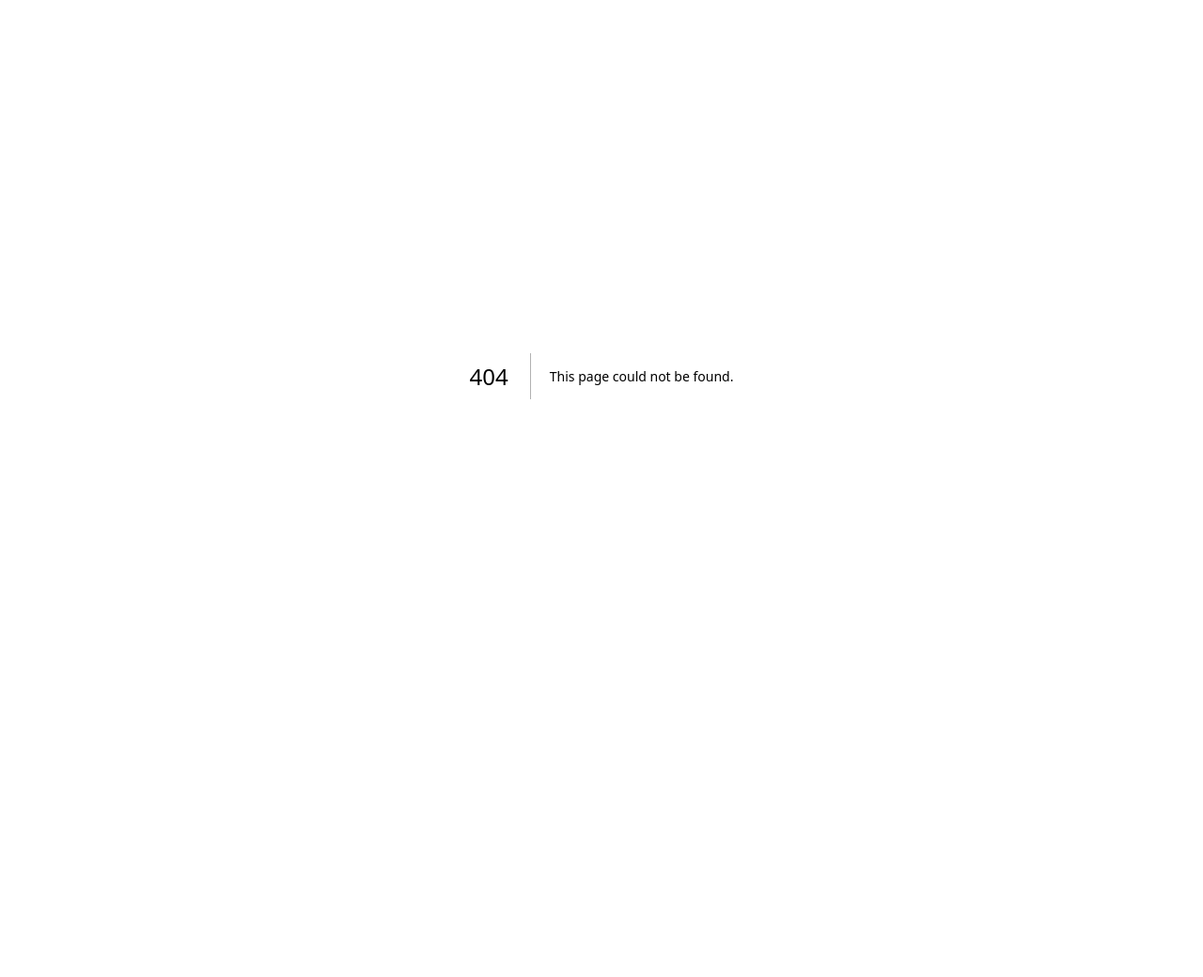
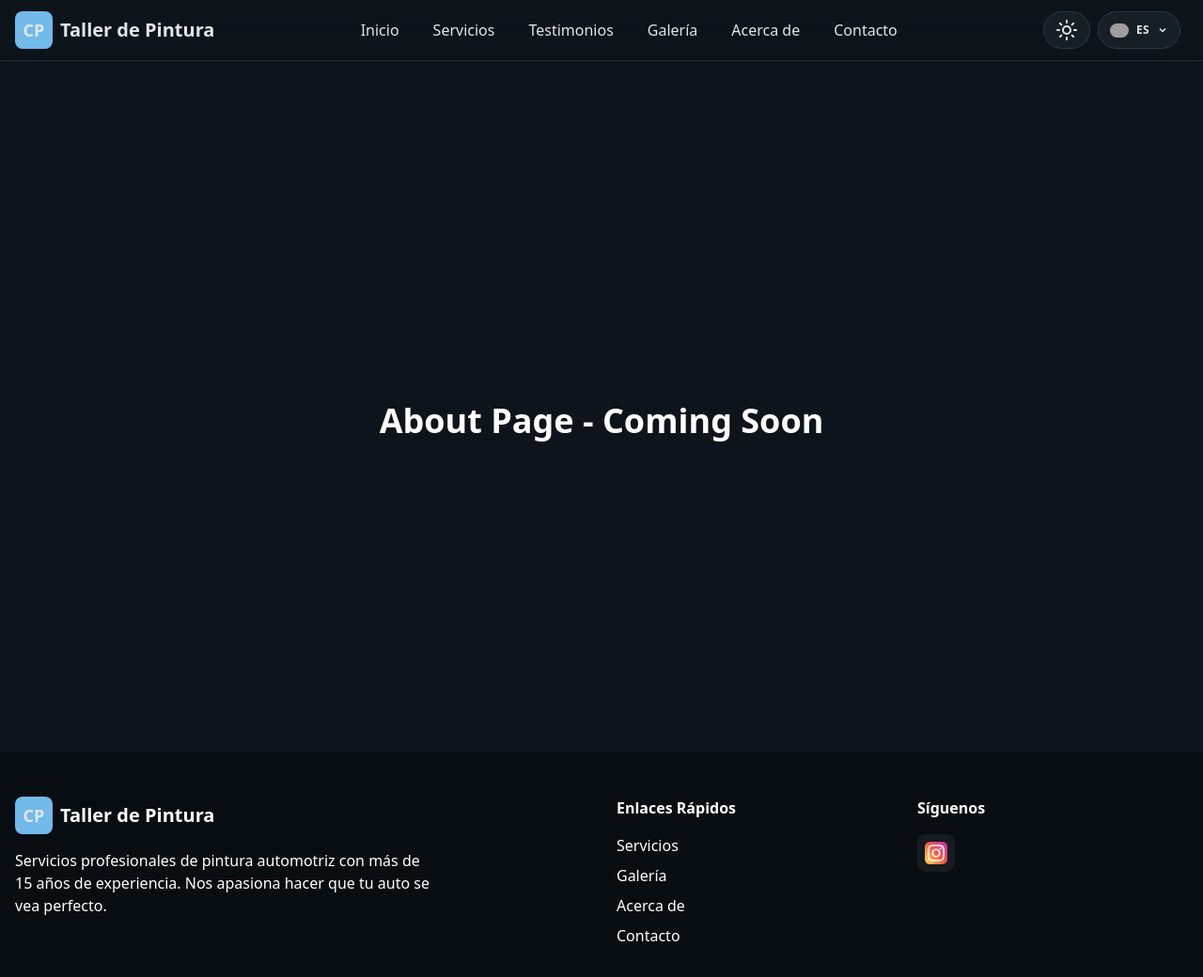
Before and after one commit to PatrykStefaniak/rc-83-garage, a Next.js app: page /about in a window 1280 px wide. Before the commit this address had no page. Shown: the top 1040 px of the page at 94% size. Before the commit the page ends 800 px from the top, so only its background shows below. Built offline with nearby package versions, Linux system fonts and the light colour scheme; grey boxes are pictures that could not be loaded.

Commit message:
Added gallery page, and placeholders for other pages

```diff
--- /dev/null
+++ b/app/about/page.tsx
@@ -0,0 +1,23 @@
+"use client";
+
+import { Navbar } from "@/components/ui/nav";
+import { Footer } from "@/components/ui/footer";
+import { useLanguage } from "@/providers/language-provider";
+import { Loader2 } from "lucide-react";
+
+export default function AboutPage() {
+    const { isLoading } = useLanguage();
+
+    return (
+        <div className="min-h-screen">
+            <div className={`${isLoading ? "opacity-100" : "opacity-0"} transition-opacity duration-700 flex items-center justify-center h-screen bg-(--bg) fixed inset-0 z-100 pointer-events-none`}>
+                <Loader2 className="w-10 h-10 animate-spin" />
+            </div>
+            <Navbar />
+            <main className="pt-24 min-h-screen flex items-center justify-center">
+                <h1 className="text-4xl font-bold text-(--text-dark)">About Page - Coming Soon</h1>
+            </main>
+            <Footer />
+        </div>
+    );
+}
--- /dev/null
+++ b/app/contact/page.tsx
@@ -0,0 +1,23 @@
+"use client";
+
+import { Navbar } from "@/components/ui/nav";
+import { Footer } from "@/components/ui/footer";
+import { useLanguage } from "@/providers/language-provider";
+import { Loader2 } from "lucide-react";
+
+export default function ContactPage() {
+    const { isLoading } = useLanguage();
+
+    return (
+        <div className="min-h-screen">
+            <div className={`${isLoading ? "opacity-100" : "opacity-0"} transition-opacity duration-700 flex items-center justify-center h-screen bg-(--bg) fixed inset-0 z-100 pointer-events-none`}>
+                <Loader2 className="w-10 h-10 animate-spin" />
+            </div>
+            <Navbar />
+            <main className="pt-24 min-h-screen flex items-center justify-center">
+                <h1 className="text-4xl font-bold text-(--text-dark)">Contact Page - Coming Soon</h1>
+            </main>
+            <Footer />
+        </div>
+    );
+}
--- /dev/null
+++ b/app/gallery/page.tsx
@@ -0,0 +1,5 @@
+import GalleryPage from "@/components/gallery/gallery-page";
+
+export default function Gallery() {
+    return <GalleryPage />;
+}
--- /dev/null
+++ b/app/services/page.tsx
@@ -0,0 +1,23 @@
+"use client";
+
+import { Navbar } from "@/components/ui/nav";
+import { Footer } from "@/components/ui/footer";
+import { useLanguage } from "@/providers/language-provider";
+import { Loader2 } from "lucide-react";
+
+export default function ServicesPage() {
+    const { isLoading } = useLanguage();
+
+    return (
+        <div className="min-h-screen">
+            <div className={`${isLoading ? "opacity-100" : "opacity-0"} transition-opacity duration-700 flex items-center justify-center h-screen bg-(--bg) fixed inset-0 z-100 pointer-events-none`}>
+                <Loader2 className="w-10 h-10 animate-spin" />
+            </div>
+            <Navbar />
+            <main className="pt-24 min-h-screen flex items-center justify-center">
+                <h1 className="text-4xl font-bold text-(--text-dark)">Services Page - Coming Soon</h1>
+            </main>
+            <Footer />
+        </div>
+    );
+}
--- /dev/null
+++ b/app/testimonials/page.tsx
@@ -0,0 +1,23 @@
+"use client";
+
+import { Navbar } from "@/components/ui/nav";
+import { Footer } from "@/components/ui/footer";
+import { useLanguage } from "@/providers/language-provider";
+import { Loader2 } from "lucide-react";
+
+export default function TestimonialsPage() {
+    const { isLoading } = useLanguage();
+
+    return (
+        <div className="min-h-screen">
+            <div className={`${isLoading ? "opacity-100" : "opacity-0"} transition-opacity duration-700 flex items-center justify-center h-screen bg-(--bg) fixed inset-0 z-100 pointer-events-none`}>
+                <Loader2 className="w-10 h-10 animate-spin" />
+            </div>
+            <Navbar />
+            <main className="pt-24 min-h-screen flex items-center justify-center">
+                <h1 className="text-4xl font-bold text-(--text-dark)">Testimonials Page - Coming Soon</h1>
+            </main>
+            <Footer />
+        </div>
+    );
+}
--- /dev/null
+++ b/components/gallery/gallery-page.tsx
@@ -0,0 +1,56 @@
+"use client";
+
+import { useLanguage } from "@/providers/language-provider";
+import { GalleryImage } from "../ui/gallery-image";
+import { Navbar } from "../ui/nav";
+import { Footer } from "../ui/footer";
+import { Loader2 } from "lucide-react";
+
+const images = [
+    { src: "/gallery/paintshop1.png", alt: "Paint Shop" },
+    { src: "/gallery/car1.png", alt: "Car 1" },
+    { src: "/gallery/car2.png", alt: "Car 2" },
+    { src: "/gallery/paintshop1.png", alt: "Paint Shop Work" },
+    { src: "/gallery/car1.png", alt: "Custom Paint" },
+    { src: "/gallery/car2.png", alt: "Restored Vehicle" },
+];
+
+export default function GalleryPage() {
+    const { t, isLoading } = useLanguage();
+
+    return (
+        <div className="min-h-screen">
+            <div className={`${isLoading ? "opacity-100" : "opacity-0"} transition-opacity duration-700 flex items-center justify-center h-screen bg-(--bg) fixed inset-0 z-100 pointer-events-none`}>
+                <Loader2 className="w-10 h-10 animate-spin" />
+            </div>
+            <Navbar />
+
+            <main className="pt-16">
+                <section className="py-24 bg-(--bg-dark)">
+                    <div className="container mx-auto px-4">
+                        <div className="flex flex-col items-center text-center mb-16 gap-4">
+                            <h1 className="text-4xl md:text-5xl font-bold text-(--text-dark)">
+                                {t("gallery.title")}
+                            </h1>
+                            <p className="text-xl text-(--text-light) max-w-2xl mx-auto">
+                                {t("gallery.description")}
+                            </p>
+                        </div>
+                        <div className="grid gap-4 md:grid-cols-2 lg:grid-cols-3">
+                            {images.map((image, index) => (
+                                <GalleryImage
+                                    key={index}
+                                    src={image.src}
+                                    alt={image.alt}
+                                    className="aspect-square"
+                                />
+                            ))}
+                        </div>
+                    </div>
+                </section>
+            </main>
+
+            <Footer />
+        </div>
+    );
+}
--- a/components/ui/footer.tsx
+++ b/components/ui/footer.tsx
@@ -1,6 +1,7 @@
 "use client";
 
 import Image from "next/image";
+import Link from "next/link";
 import { useLanguage } from "@/providers/language-provider";
 
 export const Footer = () => {
@@ -25,10 +26,26 @@ export const Footer = () => {
                     <div>
                         <h3 className="font-bold mb-4">{t("footer.quickLinks")}</h3>
                         <ul className="space-y-2">
-                            <li><a href="#services" className="hover:text-(--primary) transition-smooth">{t("nav.services")}</a></li>
-                            <li><a href="#gallery" className="hover:text-(--primary) transition-smooth">{t("nav.gallery")}</a></li>
-                            <li><a href="#about" className="hover:text-(--primary) transition-smooth">{t("nav.about")}</a></li>
-                            <li><a href="#contact" className="hover:text-(--primary) transition-smooth">{t("nav.contact")}</a></li>
+                            <li>
+                                <Link href="/services" className="hover:text-(--primary) transition-smooth">
+                                    {t("nav.services")}
+                                </Link>
+                            </li>
+                            <li>
+                                <Link href="/gallery" className="hover:text-(--primary) transition-smooth">
+                                    {t("nav.gallery")}
+                                </Link>
+                            </li>
+                            <li>
+                                <Link href="/about" className="hover:text-(--primary) transition-smooth">
+                                    {t("nav.about")}
+                                </Link>
+                            </li>
+                            <li>
+                                <Link href="/contact" className="hover:text-(--primary) transition-smooth">
+                                    {t("nav.contact")}
+                                </Link>
+                            </li>
                         </ul>
                     </div>
 
--- a/components/ui/nav.tsx
+++ b/components/ui/nav.tsx
@@ -5,18 +5,19 @@ import { useState } from "react";
 import { useLanguage } from "@/providers/language-provider";
 import { ThemeToggle } from "./theme-toggle";
 import { LanguageSwitcher } from "./language-switcher";
+import Link from "next/link";
 
 export const Navbar = () => {
     const [mobileMenuOpen, setMobileMenuOpen] = useState(false);
     const { t } = useLanguage();
 
     const navItems = [
-        { label: t("nav.home"), href: "#home" },
-        { label: t("nav.services"), href: "#services" },
-        { label: t("nav.testimonials"), href: "#testimonials" },
-        { label: t("nav.gallery"), href: "#gallery" },
-        { label: t("nav.about"), href: "#about" },
-        { label: t("nav.contact"), href: "#contact" },
+        { label: t("nav.home"), href: "/" },
+        { label: t("nav.services"), href: "/services" },
+        { label: t("nav.testimonials"), href: "/testimonials" },
+        { label: t("nav.gallery"), href: "/gallery" },
+        { label: t("nav.about"), href: "/about" },
+        { label: t("nav.contact"), href: "/contact" },
     ];
 
     return (
@@ -24,25 +25,25 @@ export const Navbar = () => {
             <div className="container mx-auto px-4">
                 <div className="flex items-center justify-between h-16">
                     {/* Logo */}
-                    <a href="#home" className="flex items-center space-x-2 group">
+                    <Link href="/" className="flex items-center space-x-2 group">
                         <div className="w-10 h-10 bg-(--primary) rounded-lg flex items-center justify-center shadow-glow transition-smooth group-hover:scale-110">
                             <span className="text-(--text) font-bold text-lg">CP</span>
                         </div>
                         <span className="text-xl font-bold text-(--text) hidden sm:inline">
                             {t("nav.brand")}
                         </span>
-                    </a>
+                    </Link>
 
                     {/* Desktop Navigation */}
                     <div className="hidden md:flex items-center space-x-1">
                         {navItems.map((item) => (
-                            <a
+                            <Link
                                 key={item.href}
                                 href={item.href}
                                 className="px-4 py-2 rounded-lg text-(--text) hover:bg-(--highlight) transition-smooth font-medium"
                             >
                                 {item.label}
-                            </a>
+                            </Link>
                         ))}
                     </div>
 
@@ -69,14 +70,14 @@ export const Navbar = () => {
                 {mobileMenuOpen && (
                     <div className="md:hidden py-4 border-t border-(--border-light)">
                         {navItems.map((item) => (
-                            <a
+                            <Link
                                 key={item.href}
                                 href={item.href}
                                 className="block px-4 py-3 rounded-lg text-(--text) hover:bg-(--highlight) transition-smooth font-medium"
                                 onClick={() => setMobileMenuOpen(false)}
                             >
                                 {item.label}
-                            </a>
+                            </Link>
                         ))}
                     </div>
                 )}
--- a/messages/en.json
+++ b/messages/en.json
@@ -113,5 +113,9 @@
         "followUs": "Follow Us",
         "instagram": "Instagram",
         "copyright": "© 2024 Car Paintshop. All rights reserved."
+    },
+    "gallery": {
+        "title": "Our Gallery",
+        "description": "Explore our portfolio of stunning paint jobs and professional automotive finishes. Each project showcases our commitment to quality and attention to detail."
     }
 }
--- a/messages/es.json
+++ b/messages/es.json
@@ -113,5 +113,9 @@
         "followUs": "Síguenos",
         "instagram": "Instagram",
         "copyright": "© 2024 Taller de Pintura. Todos los derechos reservados."
+    },
+    "gallery": {
+        "title": "Nuestra Galería",
+        "description": "Explora nuestro portafolio de trabajos de pintura impresionantes y acabados profesionales automotrices. Cada proyecto muestra nuestro compromiso con la calidad y atención al detalle."
     }
 }
--- a/messages/pl.json
+++ b/messages/pl.json
@@ -113,5 +113,9 @@
         "followUs": "Śledź Nas",
         "instagram": "Instagram",
         "copyright": "© 2024 Warsztat Lakierniczy. Wszelkie prawa zastrzeżone."
+    },
+    "gallery": {
+        "title": "Nasza Galeria",
+        "description": "Poznaj nasze portfolio oszałamiających prac lakierniczych i profesjonalnych wykończeń samochodowych. Każdy projekt pokazuje nasze zaangażowanie w jakość i dbałość o szczegóły."
     }
 }
```
